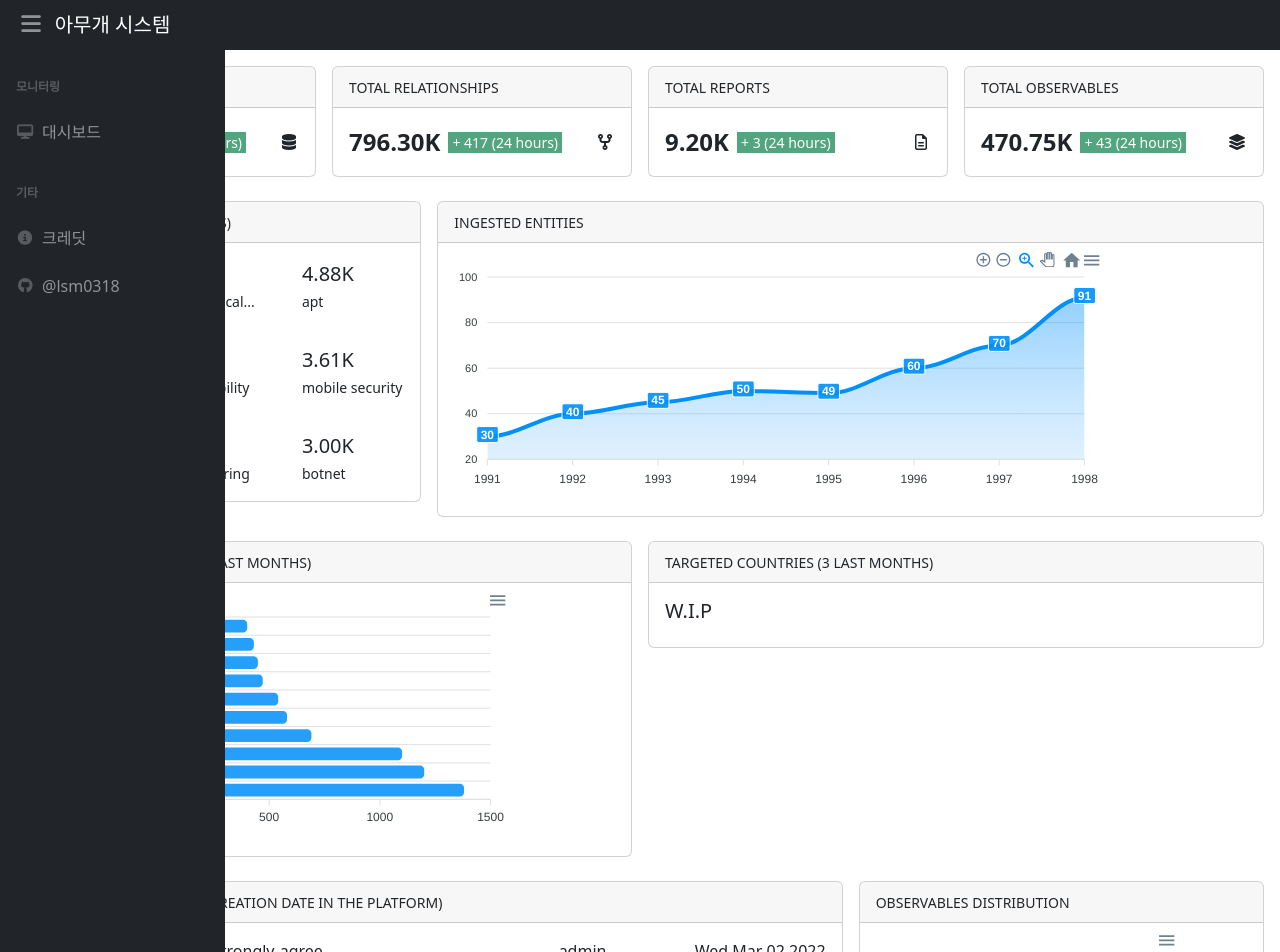
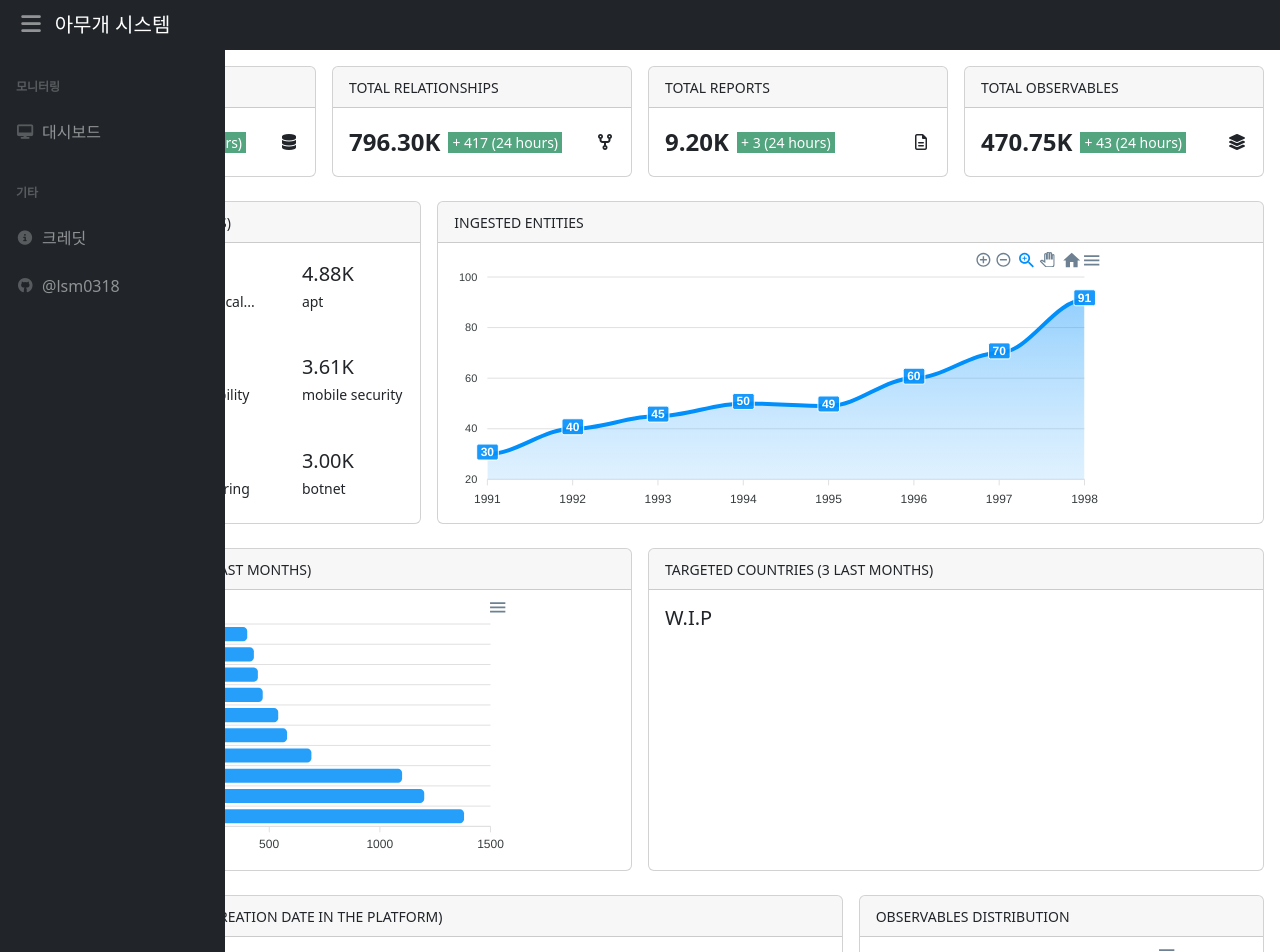
Before and after one commit to lsm0318/dashboard-sample, a React (Create React App) app: page / in a window 1280 px wide. Shown: the top 952 px of the page. Built offline with nearby package versions, Linux system fonts and the light colour scheme.

Commit message:
일관된 높이가 되도록 수정함

```diff
--- a/src/components/CardBoard.tsx
+++ b/src/components/CardBoard.tsx
@@ -20,7 +20,7 @@ const CardBoard: React.FunctionComponent<CardBoardProps> = ({
   return (
     <Card>
       <Card.Header><small>{title}</small></Card.Header>
-      <Card.Body>
+      <Card.Body style={{height: '280px'}}>
         <div className="d-flex flex-column gap-3">
           {posts.map((post, i) =>
             <Row key={i}>
--- a/src/components/CardChartArea.tsx
+++ b/src/components/CardChartArea.tsx
@@ -1,4 +1,4 @@
-import React, { Component } from "react";
+import React from "react";
 import Chart from "react-apexcharts";
 import { Card } from "react-bootstrap";
 
@@ -24,12 +24,12 @@ const CardChartArea = () => {
   return (
     <Card>
       <Card.Header><small>INGESTED ENTITIES</small></Card.Header>
-      <Card.Body className="p-1">
+      <Card.Body className="p-1" style={{height: '280px'}}>
         <Chart
           options={data.options}
           series={data.series}
           type="area"
-          height={250}
+          height={270}
         />
       </Card.Body>
     </Card>
--- a/src/components/CardChartBar.tsx
+++ b/src/components/CardChartBar.tsx
@@ -29,12 +29,12 @@ const CardChartBar = () => {
   return (
     <Card>
       <Card.Header><small>TOP 10 ACTIVE ENTITIES (3 LAST MONTHS)</small></Card.Header>
-      <Card.Body className="p-1">
+      <Card.Body className="p-1" style={{height: '280px'}}>
         <Chart
           options={data.options}
           series={data.series}
           type="bar"
-          height={250}
+          height={270}
         />
       </Card.Body>
     </Card>
--- a/src/components/CardChartRadar.tsx
+++ b/src/components/CardChartRadar.tsx
@@ -34,7 +34,7 @@ const CardChartRadar = () => {
   return (
     <Card>
       <Card.Header><small>OBSERVABLES DISTRIBUTION</small></Card.Header>
-      <Card.Body className="p-1">
+      <Card.Body className="p-1" style={{height: '280px'}}>
         <Chart
           options={data.options}
           series={data.series}
--- a/src/components/CardLabels.tsx
+++ b/src/components/CardLabels.tsx
@@ -19,8 +19,8 @@ const CardLabels: React.FunctionComponent<CardLabelsProps> = ({
   return (
     <Card>
       <Card.Header><small>{title}</small></Card.Header>
-      <Card.Body className="p-0">
-        <Row className="p-0 m-0 row-cols-3">
+      <Card.Body className="p-0" style={{height: '280px'}}>
+        <Row className="p-0 m-0 row-cols-3 h-100">
           {data.map((label, i) =>
             <Col key={i} className="p-3" style={label.color}>
               <span className="fs-5">{convertToK(label.value)}</span>
--- a/src/routes/pages/Dashboard.tsx
+++ b/src/routes/pages/Dashboard.tsx
@@ -54,7 +54,7 @@ const Dashboard = () => {
         <Col md={12} lg>
           <Card>
             <Card.Header><small>TARGETED COUNTRIES (3 LAST MONTHS)</small></Card.Header>
-            <Card.Body>
+            <Card.Body style={{height: '280px'}}>
               <h5>W.I.P</h5>
             </Card.Body>
           </Card>
```
